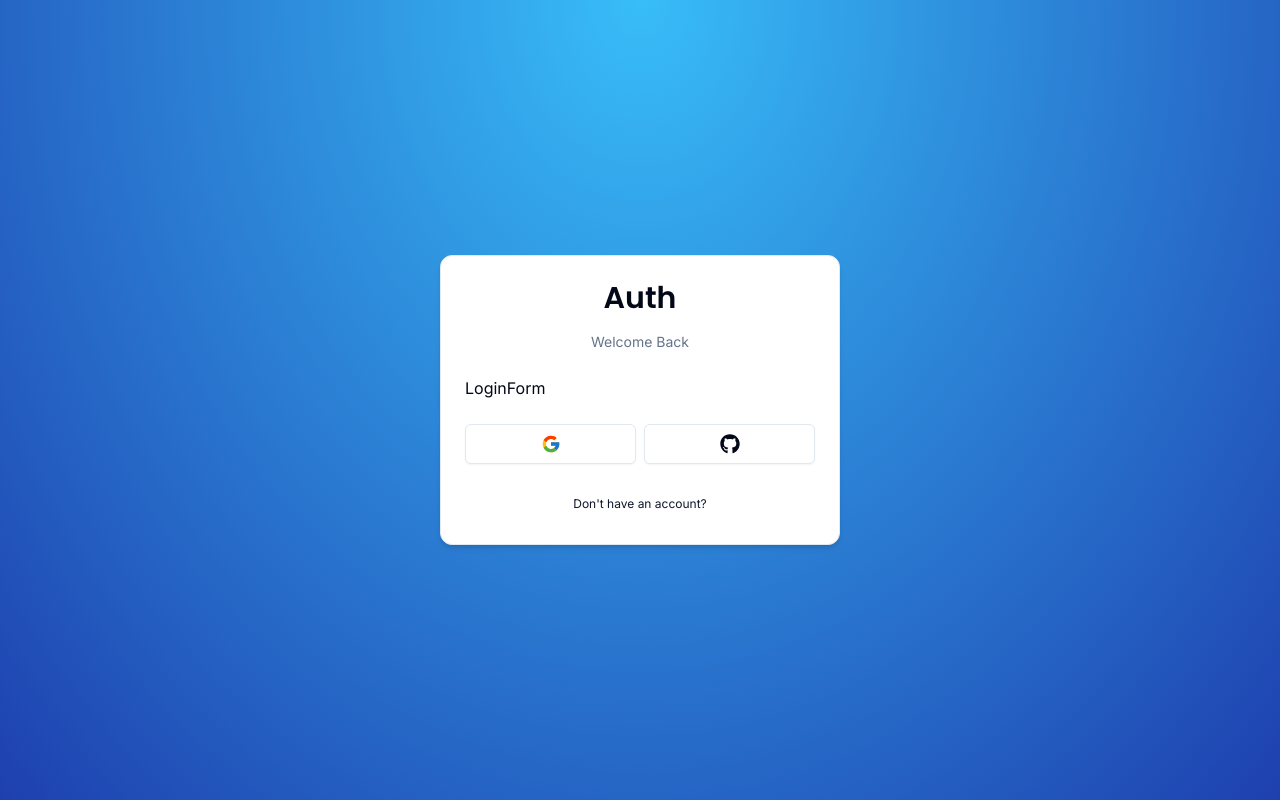
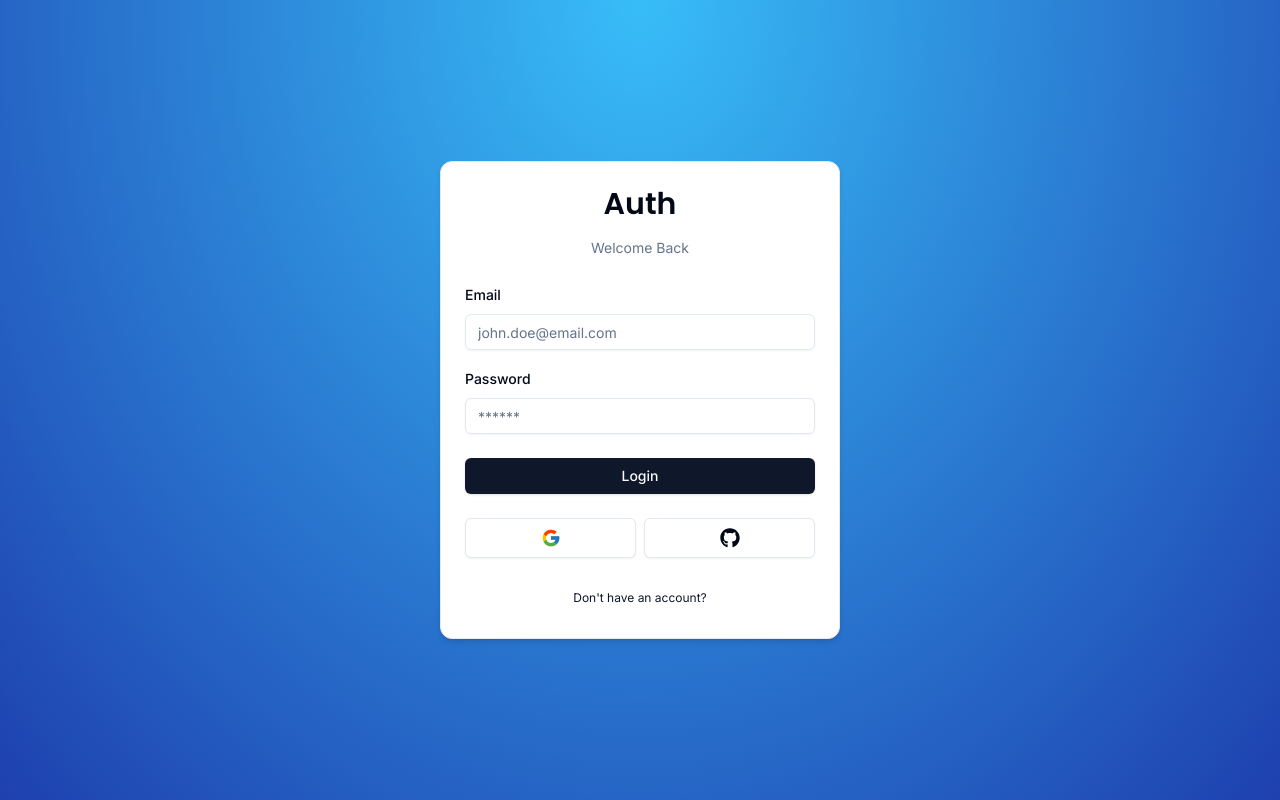
Before and after one commit to kelsondouglas/learningnextauth, a Next.js app: page /auth/login in a window 1280 px wide. Built offline with nearby package versions, Linux system fonts and the light colour scheme.

Commit message:
feat: created login form and login page

```diff
--- a/components/auth/login-form.tsx
+++ b/components/auth/login-form.tsx
@@ -1,7 +1,39 @@
+"use client";
+
 import React from "react";
 import CardWrapper from "./card-wrapper";
+import * as z from "zod";
+import { LoginSchema } from "@/schemas";
+import { useForm } from "react-hook-form";
+import { zodResolver } from "@hookform/resolvers/zod";
+import {
+  Form,
+  FormControl,
+  FormField,
+  FormItem,
+  FormLabel,
+  FormMessage,
+} from "@/components/ui/form";
+import { Input } from "../ui/input";
+import { Button } from "../ui/button";
+import { FormError } from "../form-error";
+import { FormSuccess } from "../form-success";
+
+type LoginFormInputs = z.infer<typeof LoginSchema>;
 
 const LoginForm = () => {
+  const form = useForm<LoginFormInputs>({
+    resolver: zodResolver(LoginSchema),
+    defaultValues: {
+      email: "",
+      password: "",
+    },
+  });
+
+  const onSubmit = (values: LoginFormInputs) => {
+    console.log(values);
+  };
+
   return (
     <CardWrapper
       headerLabel="Welcome Back"
@@ -9,7 +41,47 @@
       backButtonLabel="Don't have an account?"
       showSocial
     >
-      LoginForm
+      <Form {...form}>
+        <form className="space-y-6" onSubmit={form.handleSubmit(onSubmit)}>
+          <div className="space-y-4">
+            <FormField
+              control={form.control}
+              name="email"
+              render={({ field }) => (
+                <FormItem>
+                  <FormLabel>Email</FormLabel>
+                  <FormControl>
+                    <Input
+                      {...field}
+                      type="email"
+                      placeholder="john.doe@email.com"
+                    />
+                  </FormControl>
+                  <FormMessage />
+                </FormItem>
+              )}
+            />
+            <FormField
+              control={form.control}
+              name="password"
+              render={({ field }) => (
+                <FormItem>
+                  <FormLabel>Password</FormLabel>
+                  <FormControl>
+                    <Input {...field} type="password" placeholder="******" />
+                  </FormControl>
+                  <FormMessage />
+                </FormItem>
+              )}
+            />
+          </div>
+          <FormError />
+          <FormSuccess />
+          <Button type="submit" className="w-full">
+            Login
+          </Button>
+        </form>
+      </Form>
     </CardWrapper>
   );
 };
--- /dev/null
+++ b/components/form-error.tsx
@@ -0,0 +1,16 @@
+import { ExclamationTriangleIcon } from "@radix-ui/react-icons";
+
+interface FormErrorProps {
+  message?: string;
+}
+
+export const FormError = ({ message }: FormErrorProps) => {
+  if (!message) return null;
+
+  return (
+    <div className="bg-destructive/15 p-3 rounded-md flex items-center gap-x-2 text-sm text-destructive">
+      <ExclamationTriangleIcon className="h-4 w-4" />
+      <p>{message}</p>
+    </div>
+  );
+};
--- /dev/null
+++ b/components/form-success.tsx
@@ -0,0 +1,16 @@
+import { CheckCircledIcon } from "@radix-ui/react-icons";
+
+interface FormSuccessProps {
+  message?: string;
+}
+
+export const FormSuccess = ({ message }: FormSuccessProps) => {
+  if (!message) return null;
+
+  return (
+    <div className="bg-emerald-500/15 p-3 rounded-md flex items-center gap-x-2 text-sm text-emerald-500">
+      <CheckCircledIcon className="h-4 w-4" />
+      <p>{message}</p>
+    </div>
+  );
+};
--- /dev/null
+++ b/schemas/index.ts
@@ -0,0 +1,6 @@
+import * as z from "zod";
+
+export const LoginSchema = z.object({
+  email: z.string().email(),
+  password: z.string().min(1, { message: "Password is required." }),
+});
```
